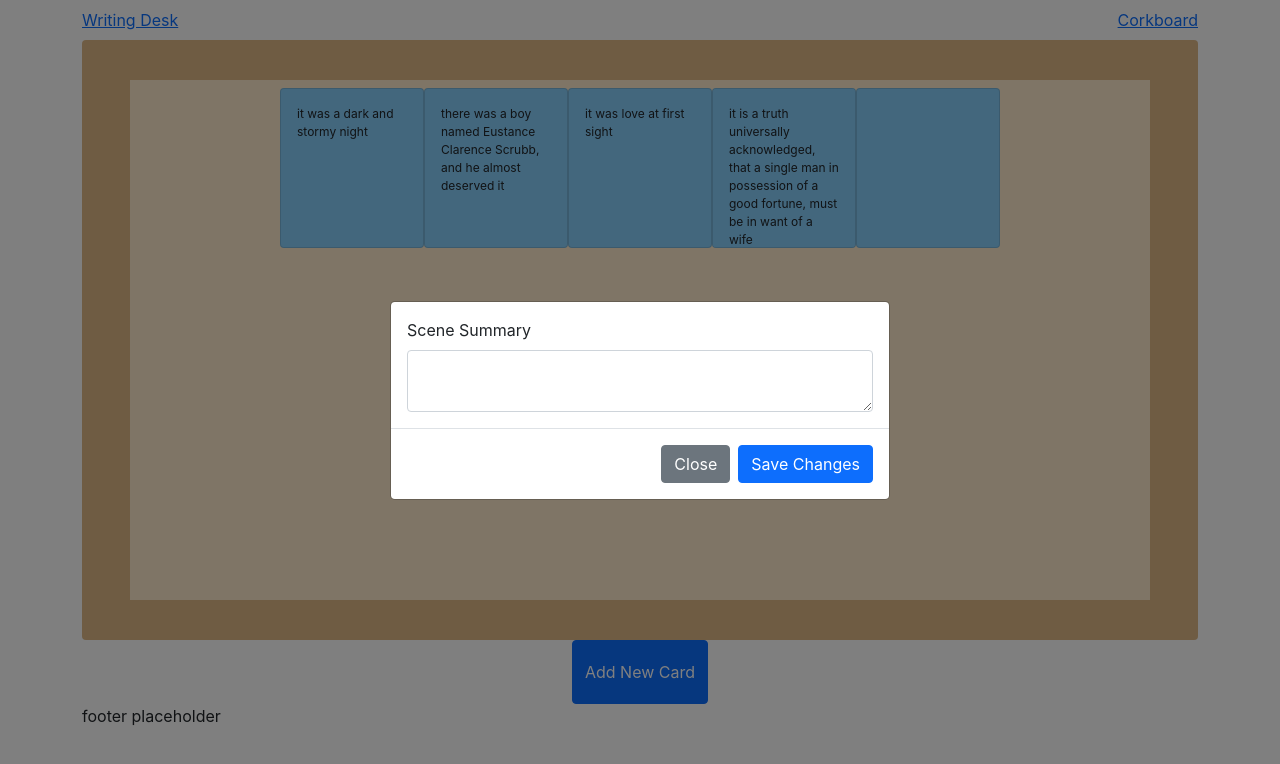
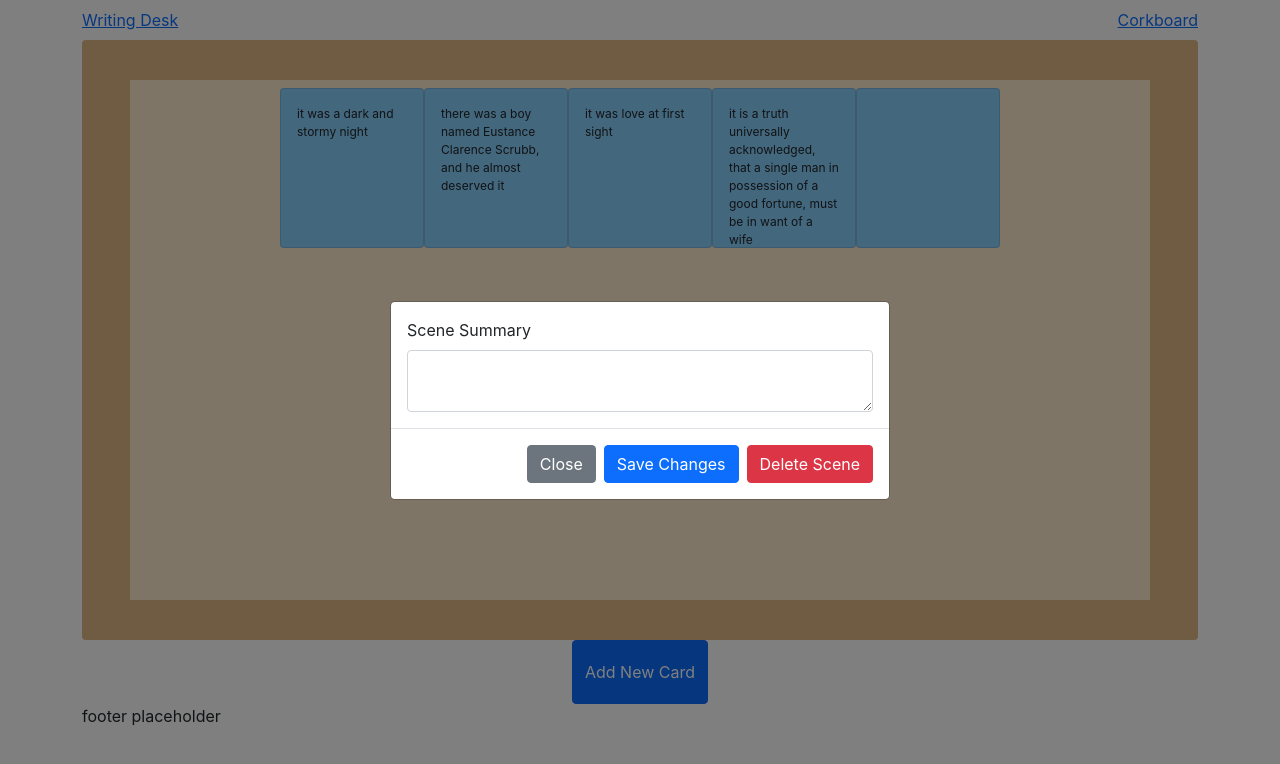
Before and after one commit to ringolingo/storybreak_front_end, a React (Create React App) app: page /corkboard in a window 1280 px wide. Both pictures are taken after a click on the button "Add New Card". Shown: the top 764 px of the page. Built offline with nearby package versions, Linux system fonts and the light colour scheme.

Commit message:
add deleteCard function

```diff
--- a/src/components/Corkboard.js
+++ b/src/components/Corkboard.js
@@ -79,6 +79,7 @@ const Corkboard = () => {
         setCurrentCard(updatedCard);
     };
 
+    // TODO - refactor to send changes to back end
     const saveCardChanges = () => {
         const updatedCards = [];
 
@@ -93,6 +94,20 @@ const Corkboard = () => {
         setCards(updatedCards);
         closeModal();
     };
+
+    // TODO refactor to send changes to back end
+    const deleteCard = () => {
+        const trimmedCards = [];
+
+        cards.forEach((card) => {
+            if (card.id != currentCard.id) {
+                trimmedCards.push(card);
+            }
+        });
+
+        setCards(trimmedCards);
+        closeModal();
+    }
 
     return (
         <div className="corkboard__wall">
@@ -131,6 +146,9 @@ const Corkboard = () => {
                     <Button variant="primary" onClick={saveCardChanges}>
                         Save Changes
                     </Button>
+                    <Button variant="danger" onClick={deleteCard}>
+                        Delete Scene
+                    </Button>
                 </Modal.Footer>
             </Modal>
         </div>
--- a/src/components/IndexCard.js
+++ b/src/components/IndexCard.js
@@ -1,6 +1,5 @@
 import React from 'react';
 import PropTypes from 'prop-types';
-import IndexCardEditForm from './IndexCardEditForm';
 import './IndexCard.css'
 
 const IndexCard = ({id, logline, showCard}) => {
```
Also changed, not shown: 1 other file (tests, documents, lock files or other folders).
